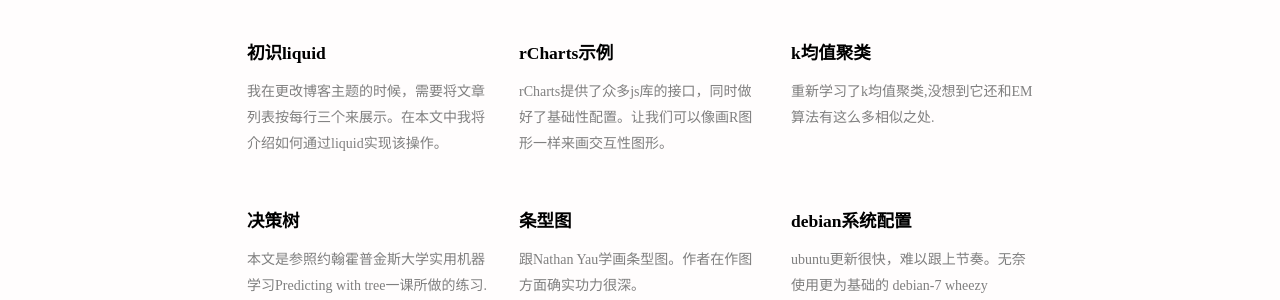
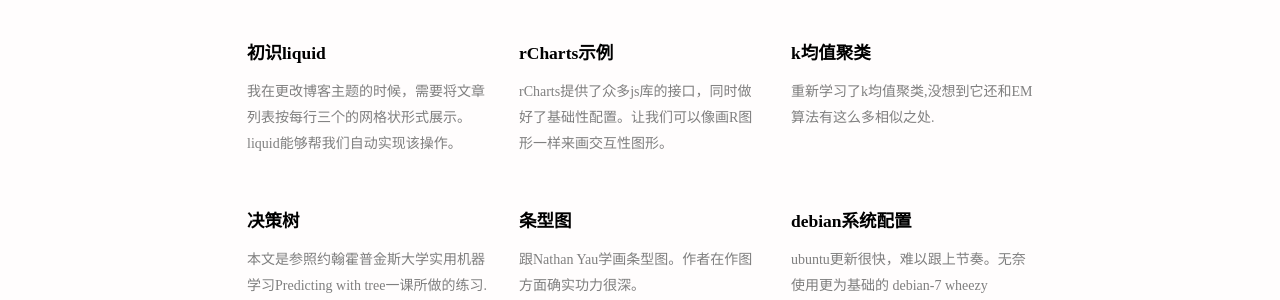
Before and after one commit to wumin722/wumin722.github.com, a Jekyll site: the page built from index.html, in a window 1280 px wide and 1307 px high. Shown: the part 369-669 px from the top of the window. Built offline with Jekyll 4.4.1, drawn with Linux system fonts in a browser that asks for light colours; nearby versions of some CDN libraries; Markdown is read by kramdown in place of the engine named in the settings.

Commit message:
add post liquid

````diff
--- a/_posts/2014-10-04-liquid.md
+++ b/_posts/2014-10-04-liquid.md
@@ -1,7 +1,7 @@
 ---
 layout: post
 title: 初识liquid
-summary: 我在更改博客主题的时候，需要将文章列表按每行三个来展示。在本文中我将介绍如何通过liquid实现该操作。
+summary: 我在更改博客主题的时候，需要将文章列表按每行三个的网格状形式展示。liquid能够帮我们自动实现该操作。
 categories: html
 tags: blog
 publish: true
@@ -56,7 +56,7 @@
 ```
 
 
-这是将通过filter得到site.posts的大小，将它赋值给变量row。
+通过filter得到site.posts的大小，将它赋值给变量row。
 
 ### 循环
 
````
